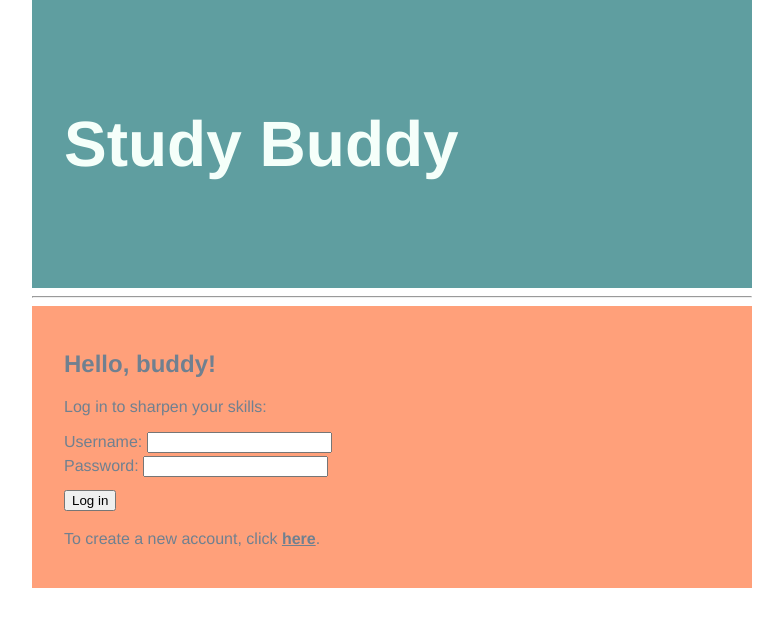
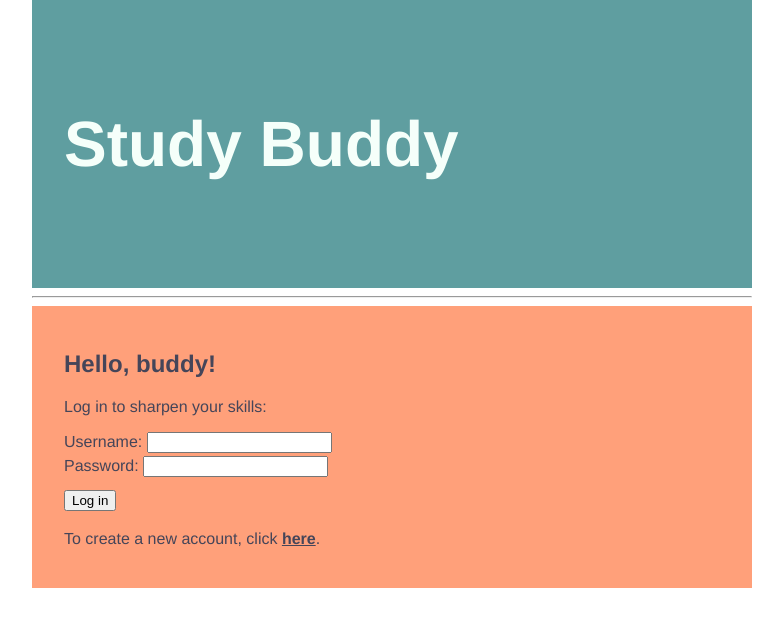
Before and after one commit to SiniCode/study-buddy, a Flask app: page / in a window 1280 px wide. Shown: the top 627 px of the page, without its empty margins (248-1031 px from the left). Run offline with Flask 2, Linux system fonts and the light colour scheme.

Commit message:
make the text darker

```diff
--- a/static/style.css
+++ b/static/style.css
@@ -2,7 +2,7 @@ body {
     margin: auto;
     max-width: 45em;
     font-family: 'Helvetica', 'Arial', sans-serif;
-    color: SlateGray;
+    color: #454559;
 }
 
 .header {
@@ -29,14 +29,14 @@ form #button {
 
 a:link {
     font-weight: bold;
-    color: SlateGray;
+    color: #454559;
 }
 
 a:visited {
     font-weight: bold;
-    color: SlateGray;
+    color: #454559;
 }
 
 a:hover {
-    color: MidnightBlue;
+    color: #26252E;
 }
```
